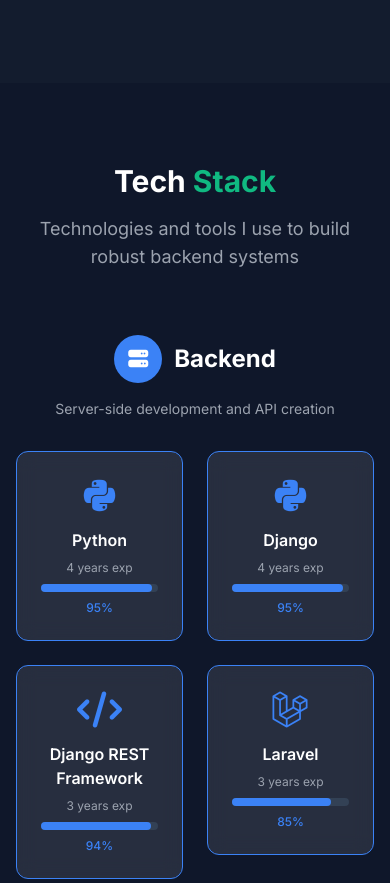
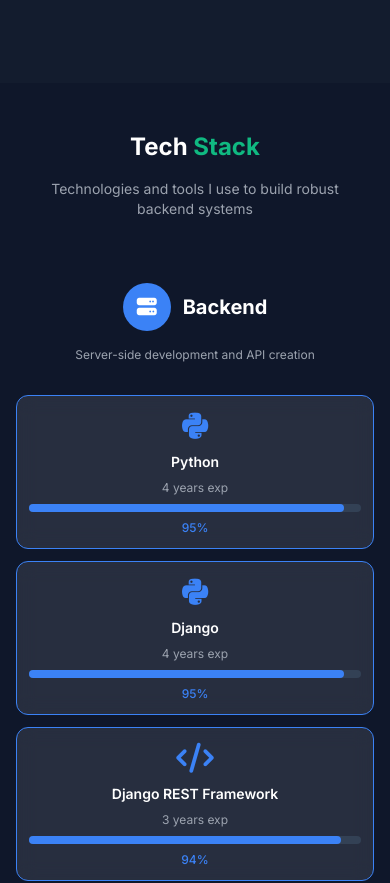
Before and after one commit to MMphepo/Maath_Mphepo, a Next.js app: page / in a window 390 px wide. Shown: the part 6702-7585 px from the top of the page. Built offline with nearby package versions, Linux system fonts and the light colour scheme.

Commit message:
Add hot update files for webpack and layout components
- Created new hot-update JSON and JS files for the layout component and webpack.
- Implemented source maps for better debugging during development.
- Updated the webpack runtime to include new hash values for hot module replacement.

```diff
--- a/src/components/TechStack.tsx
+++ b/src/components/TechStack.tsx
@@ -60,18 +60,18 @@
   }, [])
 
   return (
-    <section id="skills" className="py-20 bg-dark-100">
-      <div className="max-w-7xl mx-auto px-4 sm:px-6 lg:px-8">
+    <section id="skills" className="py-12 sm:py-20 bg-dark-100 overflow-hidden">
+      <div className="max-w-7xl mx-auto px-4 sm:px-6 lg:px-8 w-full">
         <motion.div
           initial={{ opacity: 0, y: 30 }}
           animate={isVisible ? { opacity: 1, y: 0 } : { opacity: 0, y: 30 }}
           transition={{ duration: 0.6 }}
           className="text-center mb-16"
         >
-          <h2 className="text-3xl sm:text-4xl font-bold text-white mb-4">
+          <h2 className="text-2xl sm:text-3xl lg:text-4xl font-bold text-white mb-4">
             Tech <span className="text-primary">Stack</span>
           </h2>
-          <p className="text-gray-400 text-lg max-w-2xl mx-auto">
+          <p className="text-gray-400 text-sm sm:text-lg max-w-2xl mx-auto px-2">
             Technologies and tools I use to build robust backend systems
           </p>
         </motion.div>
@@ -118,17 +118,17 @@
                     >
                       <i className={category.icon_class}></i>
                     </div>
-                    <h3 className="text-2xl font-bold text-white">
+                    <h3 className="text-xl sm:text-2xl font-bold text-white">
                       {category.name}
                     </h3>
                   </div>
-                  <p className="text-gray-400 text-sm max-w-md mx-auto">
+                  <p className="text-gray-400 text-xs sm:text-sm max-w-md mx-auto px-2">
                     {category.description}
                   </p>
                 </motion.div>
 
                 {/* Skills Grid */}
-                <div className="grid grid-cols-2 sm:grid-cols-3 lg:grid-cols-4 gap-6">
+                <div className="grid grid-cols-1 xs:grid-cols-2 sm:grid-cols-3 lg:grid-cols-4 gap-3 sm:gap-6 w-full">
                   {category.skills.map((skill, skillIndex) => (
                     <motion.div
                       key={skill.name}
@@ -150,7 +150,7 @@
                       className="relative group cursor-pointer"
                     >
                       <div
-                        className="glass rounded-xl p-6 text-center transition-all duration-300 group-hover:shadow-2xl border-2 border-transparent group-hover:border-opacity-50"
+                        className="glass rounded-xl p-3 sm:p-6 text-center transition-all duration-300 group-hover:shadow-2xl border-2 border-transparent group-hover:border-opacity-50 w-full"
                         style={{ borderColor: category.color }}
                       >
                         <motion.div
@@ -159,7 +159,7 @@
                             scale: hoveredTech === skill.name ? 1.2 : 1
                           }}
                           transition={{ duration: 0.5 }}
-                          className="text-4xl mb-3"
+                          className="text-3xl sm:text-4xl mb-2 sm:mb-3"
                         >
                           {/* Render icon from Font Awesome class */}
                           {skill.icon_class ? (
@@ -169,7 +169,7 @@
                           )}
                         </motion.div>
 
-                        <h4 className="text-white font-semibold mb-2 group-hover:text-primary transition-colors duration-300">
+                        <h4 className="text-sm sm:text-base text-white font-semibold mb-2 group-hover:text-primary transition-colors duration-300">
                           {skill.name}
                         </h4>
 
@@ -192,14 +192,14 @@
                           {skill.proficiency_percentage}%
                         </div>
 
-                        {/* Enhanced Tooltip */}
+                        {/* Enhanced Tooltip - Hidden on Mobile */}
                         <motion.div
                           initial={{ opacity: 0, y: 10 }}
                           animate={{
                             opacity: hoveredTech === skill.name ? 1 : 0,
                             y: hoveredTech === skill.name ? 0 : 10
                           }}
-                          className="absolute -top-24 left-1/2 transform -translate-x-1/2 glass rounded-lg px-4 py-3 z-20 pointer-events-none min-w-48 max-w-64 text-center"
+                          className="hidden md:block absolute -top-24 left-1/2 transform -translate-x-1/2 glass rounded-lg px-4 py-3 z-20 pointer-events-none min-w-48 max-w-64 text-center"
                           style={{
                             backdropFilter: 'blur(10px)',
                             border: `1px solid ${category.color}40`
```
